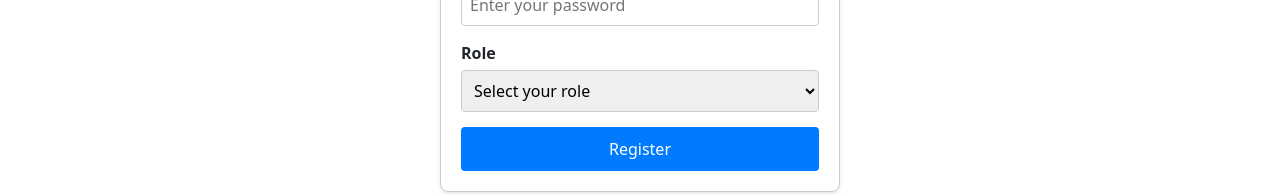
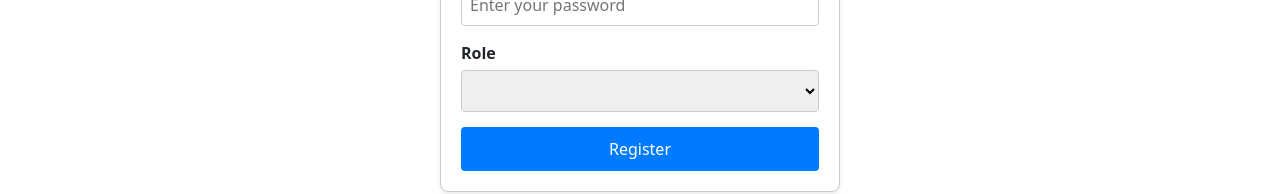
Before and after one commit to SharminNusrat/SPL-2, a Vue app in the folder frontend/: page /register in a window 1280 px wide. Shown: the part 536-730 px from the top of the page. Built offline with nearby package versions, Linux system fonts and the light colour scheme.

Commit message:
again simple bugggggggggggg

```diff
--- a/frontend/src/views/RegisterPage.vue
+++ b/frontend/src/views/RegisterPage.vue
@@ -27,7 +27,6 @@
       <div class="form-group">
         <label for="role">Role</label>
         <select id="role" v-model="formData.role" @change="handleRoleChange" required>
-          <option value="">Select your role</option>
           <option value="student">Student</option>
           <option value="teacher">Teacher</option>
           <option value="technician">Technician</option>
@@ -62,7 +61,6 @@
         <div class="form-group">
           <label for="expertise">Expertise</label>
           <select id="expertise" v-model="formData.roleData.expertise" required>
-            <option value="">Select your expertise</option>
             <option value="hardware">Hardware</option>
             <option value="software">Software</option>
             <option value="networking">Networking</option>
```
